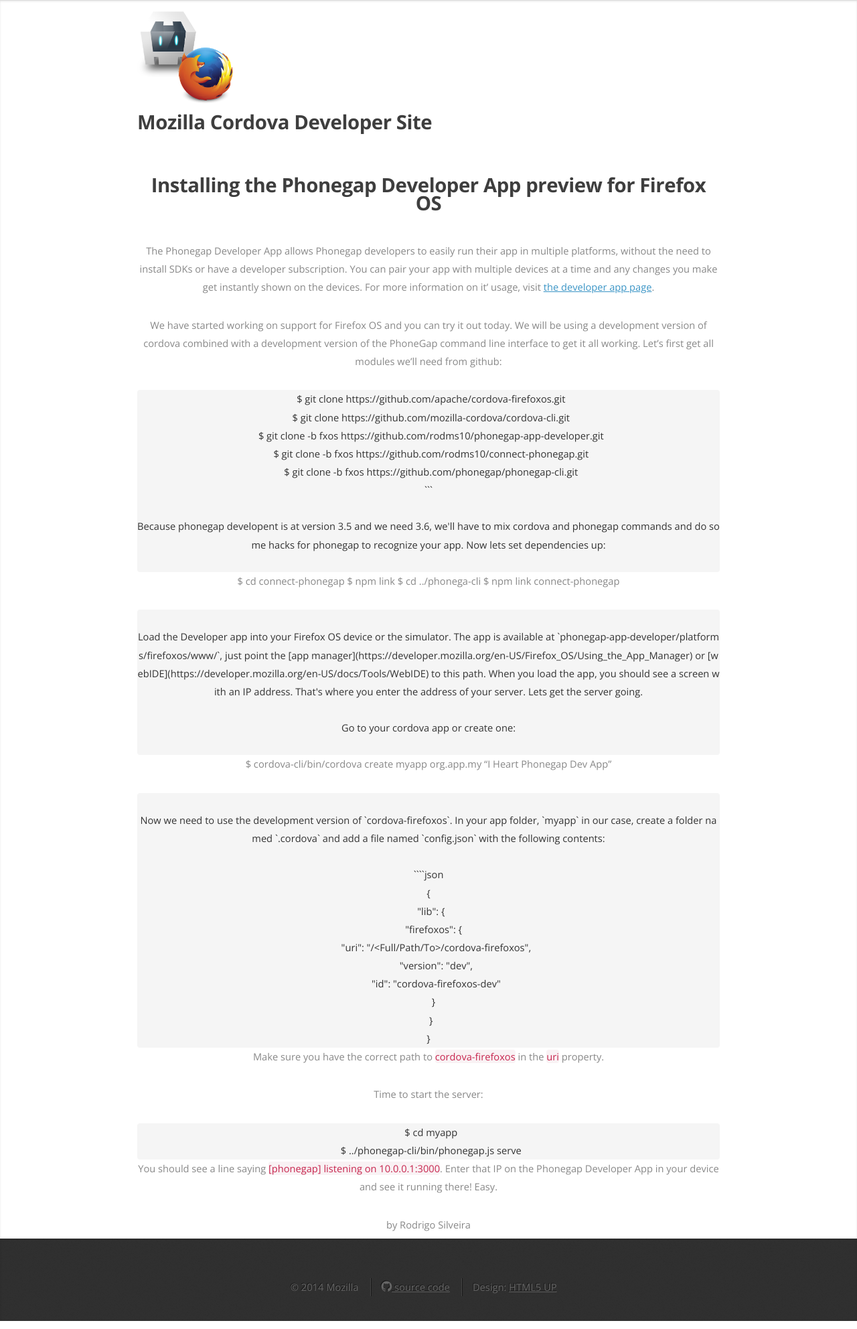
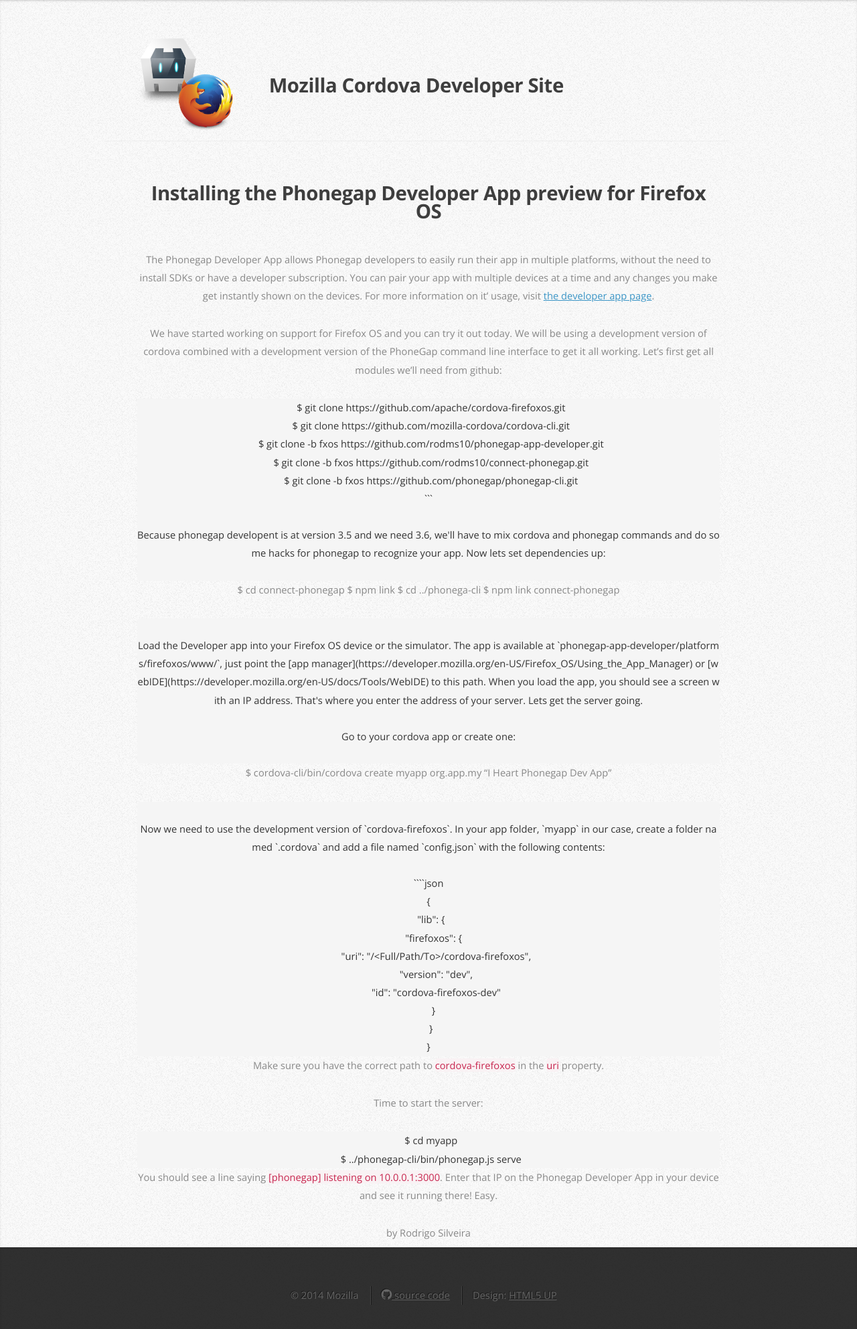
Before and after one commit to mozilla-cordova/mozilla-cordova.github.io, a Jekyll site: the page built from pages/phonegap-dev-app.md, in a window 1280 px wide. Shown: the whole page at 67% size. Built offline with Jekyll 4.4.1, drawn with Linux system fonts in a browser that asks for light colours.

Commit message:
Improve page header

```diff
--- a/_layouts/page.html
+++ b/_layouts/page.html
@@ -11,17 +11,15 @@
 <body>
 
 <!-- Header -->
-<div class="wrapper wrapper-thin wrapper-style1">
+<div class="wrapper wrapper-thin wrapper-style2">
     <header class="container" id="top">
-        <div class="row">
-            <div class="12u">
-                <a href="{{ site.baseurl }}"><span class="me mini-me image"><img src="/images/mozilla-cordova.png" alt="logo" /></span></a>
+        <div class="row page-header">
+            <div>
+                <a href="{{ site.baseurl }}"><span class="image"><img src="/images/mozilla-cordova.png" alt="logo" /></span></a>
+            </div>
+            <div>
                 <h2>Mozilla Cordova Developer Site</h2>
             </div>
-        <div class="row">
-            <div class="12u">
-            </div>
-        </div>
         </div>
     </header>
     <article class="container">
--- a/css/style-wide.css
+++ b/css/style-wide.css
@@ -170,13 +170,6 @@
 			margin: 0;
 		}
 
-		#top .me.mini-me
-		{
-			width: 10em;
-			height: 10em;
-			margin: 0;
-		}
-
 		#top h1
 		{
 			margin-top: 0.35em;
@@ -196,6 +189,28 @@
 		{
 			font-size: 0.9em;
 		}
+
+/*********************************************************************************/
+/* Page header                                                                   */
+/*********************************************************************************/
+
+.page-header > div
+{
+    height: 10em;
+}
+
+.page-header .image
+{
+    width: 10em;
+    height: 10em;
+    margin: 0;
+}
+
+.page-header h2 {
+    position: relative;
+    top: 50%;
+    transform: translateY(-50%);
+}
 
 /*********************************************************************************/
 /* Copyright                                                                     */
--- a/css/style.css
+++ b/css/style.css
@@ -1000,7 +1000,6 @@
       line-height: 1em;
     }
 
-
 		#top p
 		{
 		}
@@ -1009,6 +1008,11 @@
 			{
 				color: inherit;
 			}
+
+/*********************************************************************************/
+/* Page header                                                                   */
+/*********************************************************************************/
+
 
 /*********************************************************************************/
 /* Copyright                                                                     */
```
